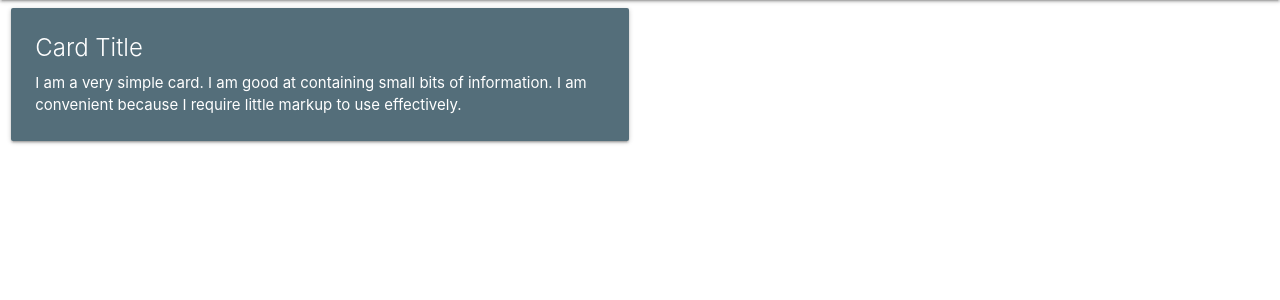
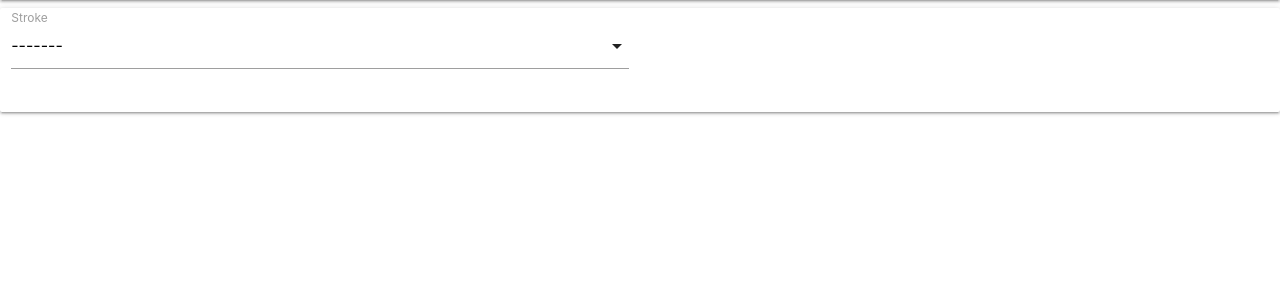
Before and after one commit to seanbrindley17/milestone-project-3-mk2, a Python web app: template templates/new_entry.html in a window 1280 px wide. Shown: the part 64-364 px from the top of the page. Run offline with Jinja, Linux system fonts and the light colour scheme; the template is opened without the code that fills it: most values are stand-ins (such as "Sample title", 1, 10 or a date in 2020); some libraries are stand-ins or nearby versions.

Commit message:
Add code to new_entry.html that gives the user a dropdown choice of strokes from the database

```diff
--- a/templates/new_entry.html
+++ b/templates/new_entry.html
@@ -2,16 +2,20 @@
 
 {% block content %}
 
-<div class="row">
-    <div class="col s12 m6">
-      <div class="card blue-grey darken-1">
-        <div class="card-content white-text">
-          <span class="card-title">Card Title</span>
-          <p>I am a very simple card. I am good at containing small bits of information.
-          I am convenient because I require little markup to use effectively.</p>
+<div class="row card">
+    <form class="col s12">
+      <div class="row">
+        <div class="input-field col s6">
+          <select name="stroke_name" id="stroke_name">
+            <option value="" disabled selected>-------</option>
+            {% for stroke in strokes %}
+              <option value="{{ stroke.stroke_name }}">{{ stroke.stroke_name }}</option>
+            {% endfor %}
+          </select>
+          <label for="stroke_name">Stroke</label>
         </div>
       </div>
-    </div>
+    </form>
   </div>
 
 {% endblock %}
```
